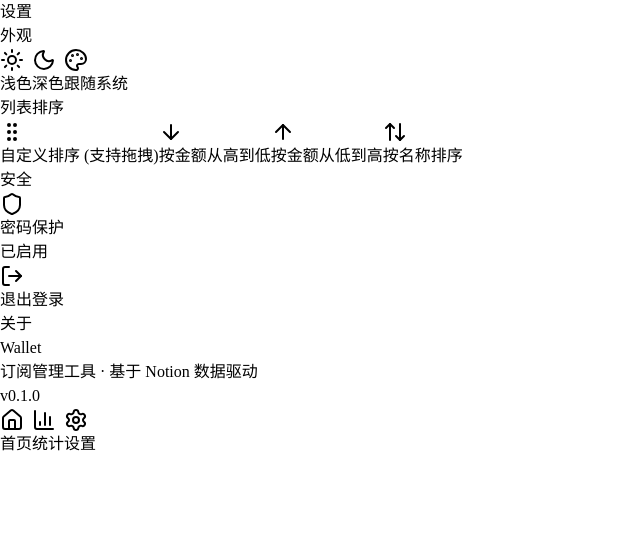
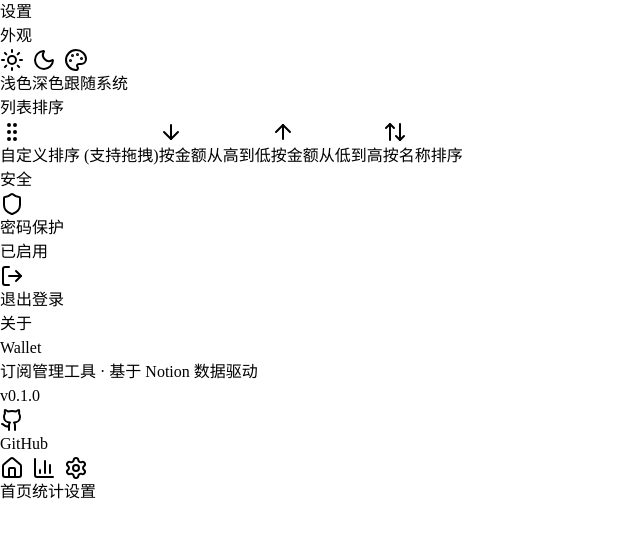
Before and after one commit to busyhe/m-wallet, a Next.js app in the folder apps/web/: page /settings in a window 1280 px wide. Shown: the top 538 px of the page, without its empty margins (0-640 px from the left). Built offline with nearby package versions, Linux system fonts and the light colour scheme; no server answers.

Commit message:
feat: add github link

```diff
--- a/apps/web/app/settings/page.tsx
+++ b/apps/web/app/settings/page.tsx
@@ -2,7 +2,7 @@
 
 import { useState } from 'react'
 import { motion } from 'framer-motion'
-import { Moon, Sun, LogOut, Shield, Palette, GripVertical, ArrowDown, ArrowUp, ArrowUpDown } from 'lucide-react'
+import { Moon, Sun, LogOut, Shield, Palette, GripVertical, ArrowDown, ArrowUp, ArrowUpDown, Github } from 'lucide-react'
 import { useTheme } from 'next-themes'
 import { useSortMode } from '@/lib/hooks/use-sort-mode'
 import { logout } from '@/lib/actions/auth'
@@ -136,10 +136,21 @@ export default function SettingsPage() {
         {/* About */}
         <motion.div initial={{ opacity: 0, y: 12 }} animate={{ opacity: 1, y: 0 }} transition={{ delay: 0.3 }}>
           <h3 className="text-xs font-medium text-muted-foreground mb-2 px-1">{t('settings.about')}</h3>
-          <div className="rounded-xl bg-card border border-border/50 p-4">
-            <p className="text-sm text-foreground font-medium">Wallet</p>
-            <p className="text-xs text-muted-foreground mt-1">{t('settings.aboutDesc')}</p>
-            <p className="text-xs text-muted-foreground mt-0.5">v{version}</p>
+          <div className="rounded-xl bg-card border border-border/50 overflow-hidden">
+            <div className="p-4">
+              <p className="text-sm text-foreground font-medium">Wallet</p>
+              <p className="text-xs text-muted-foreground mt-1">{t('settings.aboutDesc')}</p>
+              <p className="text-xs text-muted-foreground mt-0.5">v{version}</p>
+            </div>
+            <a
+              href="https://github.com/busyhe/m-wallet"
+              target="_blank"
+              rel="noopener noreferrer"
+              className="flex items-center gap-3 px-4 py-3 text-sm text-foreground hover:bg-secondary/50 transition-colors border-t border-border/30"
+            >
+              <Github className="w-4 h-4 text-muted-foreground" />
+              <span>GitHub</span>
+            </a>
           </div>
         </motion.div>
       </div>
```
Also changed, not shown: apps/web/next-env.d.ts, 1 other file (tests, documents, lock files or other folders).
